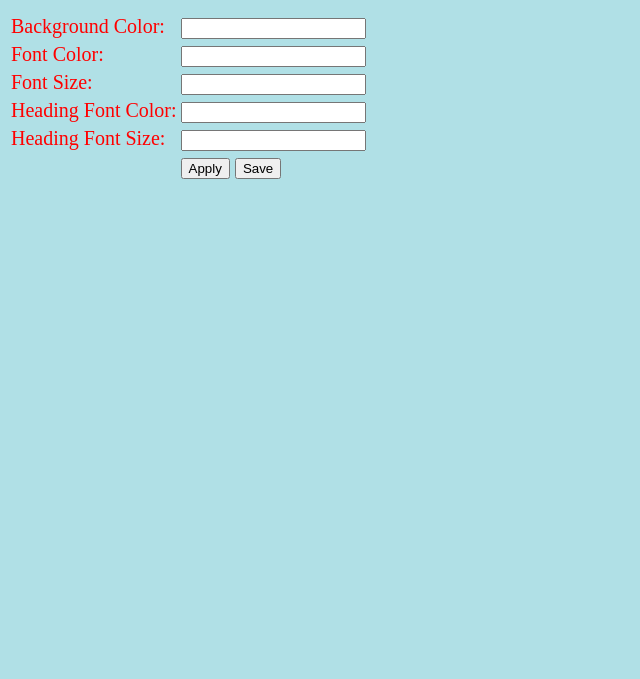
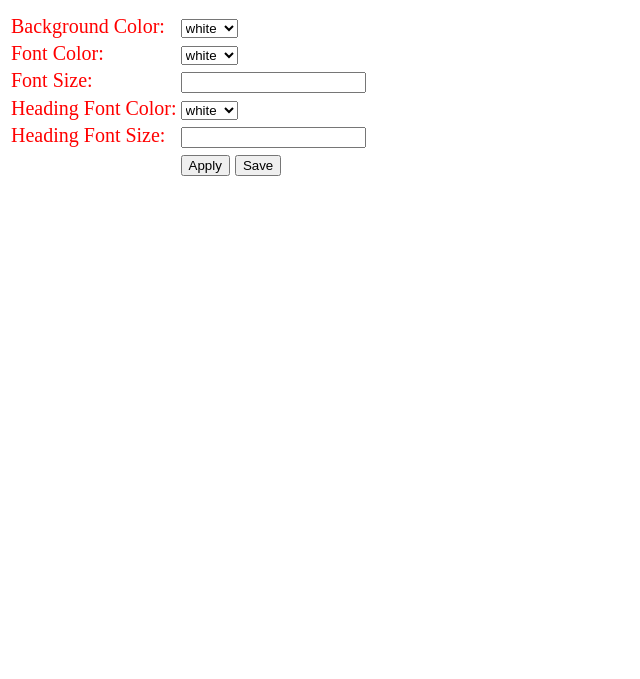
Before and after one commit to reselbob/rbac-site, a website: page public/admin.html in a window 1280 px wide. Shown: the part 121-800 px from the top of the page, without its empty margins (0-640 px from the left). Drawn offline with Linux system fonts and the light colour scheme; no server answers.

Commit message:
added dropdown

```diff
--- a/public/admin.html
+++ b/public/admin.html
@@ -10,10 +10,31 @@
 <button type="button" onclick="logout()">Logout</button>
 <h1>RBAC Site Admin Console</h1>
 <table>
-    <tr><td>Background Color:</td><td><input id="backgroundColor" type="text" placeholder="" /></td></tr>
-    <tr><td>Font Color:</td><td><input id="fontColor" type="text" placeholder="" /></td></tr>
+    <tr><td>Background Color:</td><td><select id="backgroundColor">
+        <option value="white">white</option>
+        <option value="black">black</option>
+        <option value="gray">gray</option>
+        <option value="red">red</option>
+        <option value="green">green</option>
+        <option value="blue">blue</option>
+    </select></td></tr>
+    <tr><td>Font Color:</td><td><select id="fontColor">
+        <option value="white">white</option>
+        <option value="black">black</option>
+        <option value="gray">gray</option>
+        <option value="red">red</option>
+        <option value="green">green</option>
+        <option value="blue">blue</option>
+    </select></td></tr>
     <tr><td>Font Size:</td><td><input id="fontSize" type="text" placeholder="" /></td></tr>
-    <tr><td>Heading Font Color:</td><td><input id="headingFontColor" type="text" placeholder="" /></td></tr>
+    <tr><td>Heading Font Color:</td><td><select id="headingFontColor">
+        <option value="white">white</option>
+        <option value="black">black</option>
+        <option value="gray">gray</option>
+        <option value="red">red</option>
+        <option value="green">green</option>
+        <option value="blue">blue</option>
+    </select></td></tr>
     <tr><td>Heading Font Size:</td><td><input id="headingFontSize" type="text" placeholder="" /></td></tr>
     <tr><td></td><td>
         <button type="button" onclick="applyCss()">Apply</button>
@@ -23,15 +44,24 @@
 
 </body>
 <script>
+    const setSelectValue = (elm, val) => {
+        for (let i = 0; i < elm.options.length; i++) {
+            if(elm.options[i].innerText === val){
+                elm.options[i].selected=true;
+                return
+            }
+        }
+    };
+
     const getCss = ()=>{
         const apiUrl = '/api/css';
         fetch(apiUrl).then(response => {
             return response.json();
         }).then(data => {
-            document.getElementById('backgroundColor').value = data.backgroundColor;
-            document.getElementById('fontColor').value = data.fontColor;
+            setSelectValue(document.getElementById('backgroundColor'),data.backgroundColor );
+            setSelectValue(document.getElementById('fontColor'),data.fontColor );
             document.getElementById('fontSize').value = data.fontSize;
-            document.getElementById('headingFontColor').value = data.headingFontColor;
+            setSelectValue(document.getElementById('headingFontColor'),data.headingFontColor );
             document.getElementById('headingFontSize').value = data.headingFontSize;
             console.log(data);
         }).catch(err => {
--- a/public/styles.css
+++ b/public/styles.css
@@ -1,5 +1,5 @@
 body {
-    background-color: powderblue;
+    background-color: white;
     color: red;
     font-size: 20px;
 }
```
